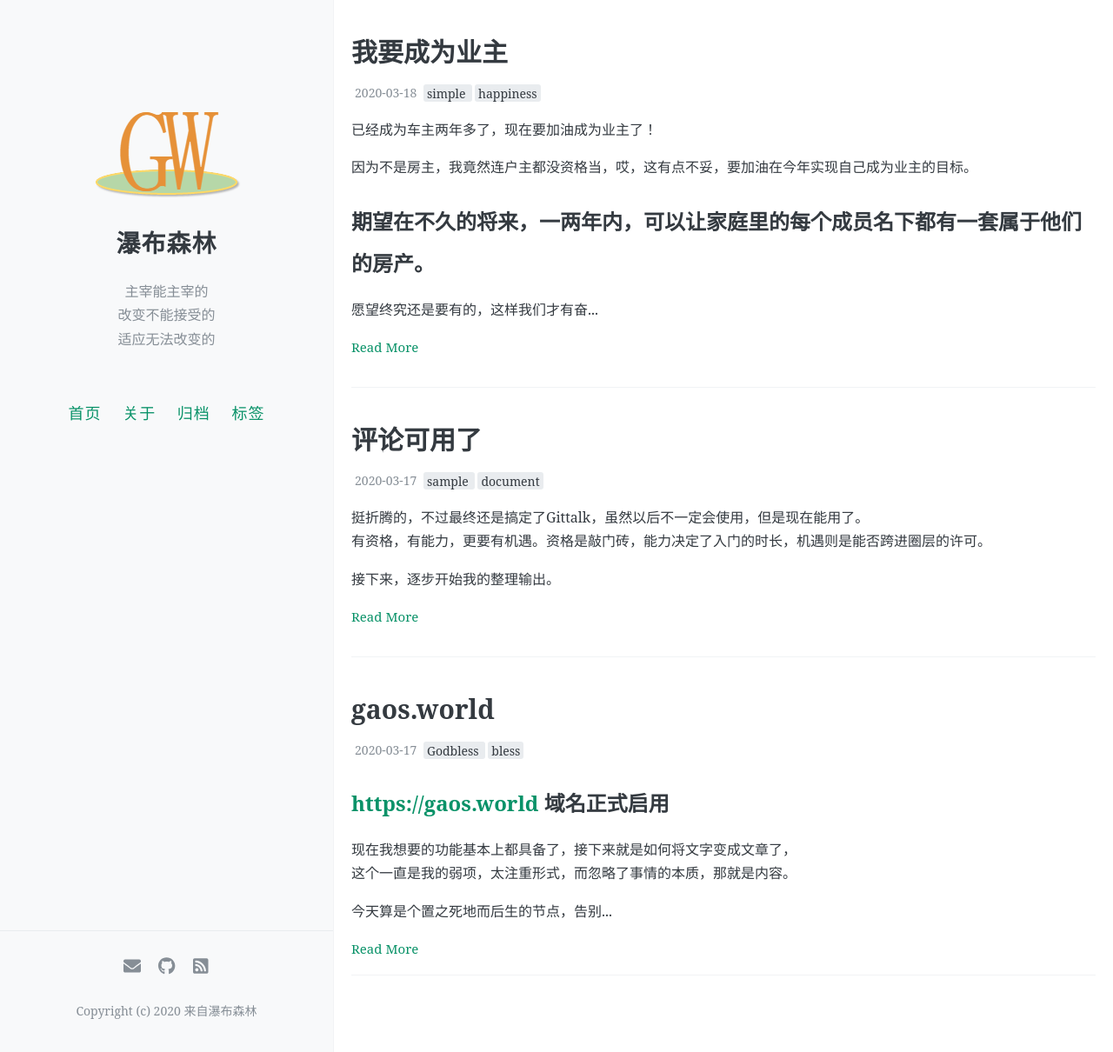
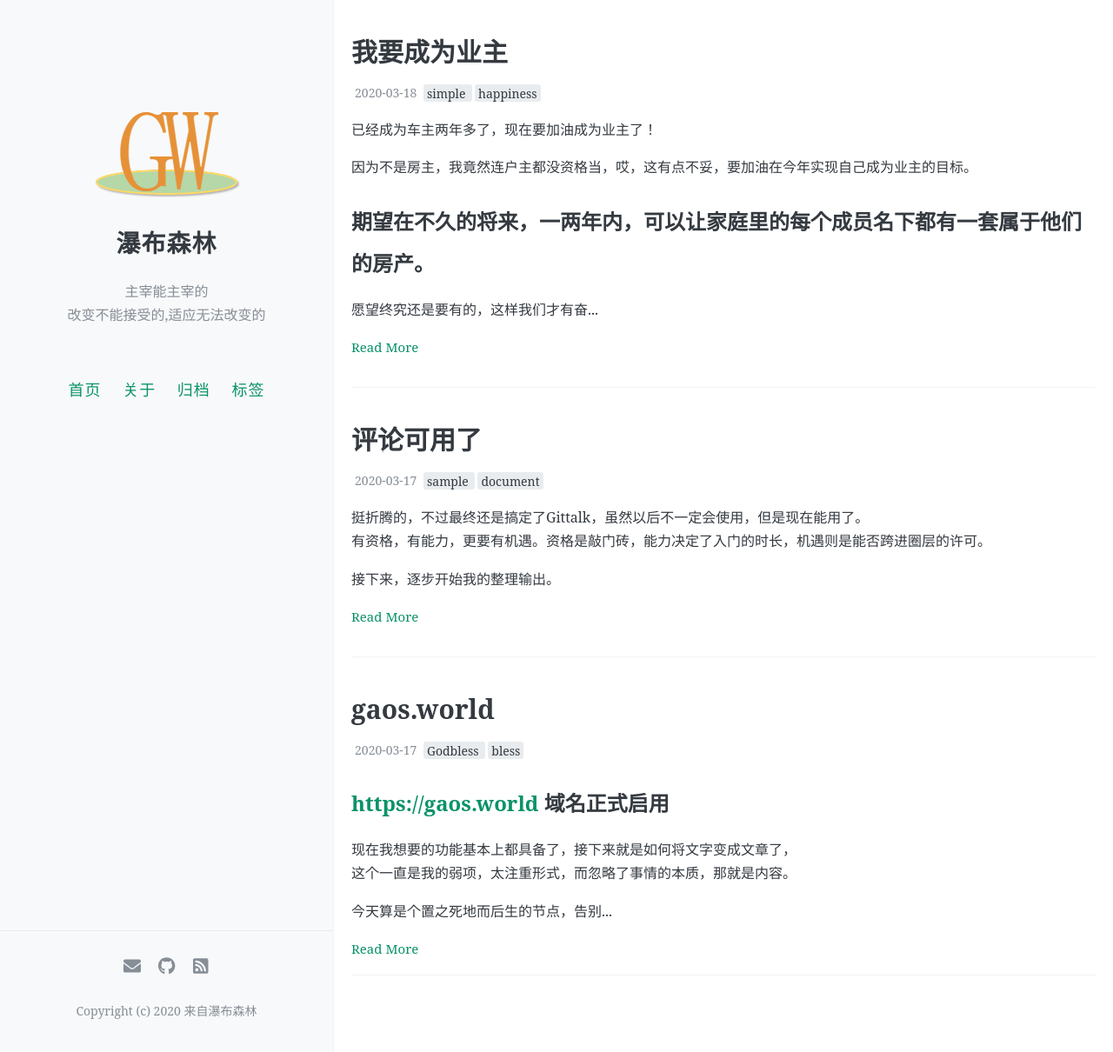
Before and after one commit to jordongao/jordongao.github.io, a Jekyll site: the page built from index.html, in a window 1280 px wide and 1210 px high. Shown: the whole window at 87% size. Built offline with Jekyll 4.4.1, drawn with Linux system fonts in a browser that asks for light colours; the list of posts is cut into pages by our own code; comment, search, counter and statistics services are not loaded.

```diff
--- a/_config.yml
+++ b/_config.yml
@@ -8,7 +8,7 @@
 
 # 描述/签名
 name: 瀑布森林
-description: 主宰能主宰的<br>改变不能接受的<br>适应无法改变的
+description: 主宰能主宰的<br>改变不能接受的,适应无法改变的
 
 # 输入你的网站域名（如果你没有添加自己的域名，而是直接用GitHub pages分配的域名的话可以省略）
 url: https://www.gaos.world
```
